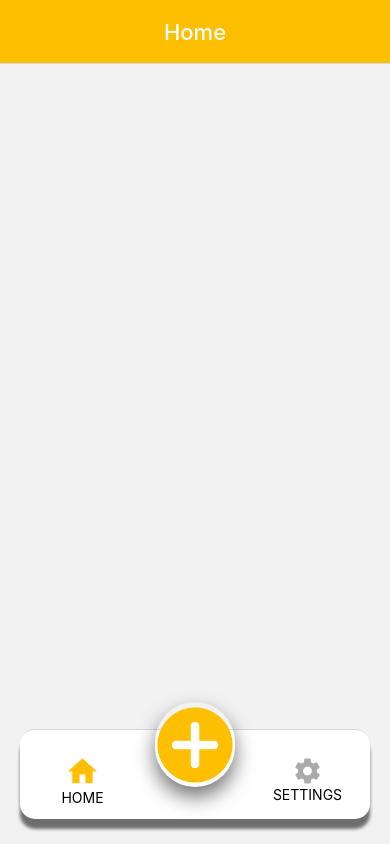
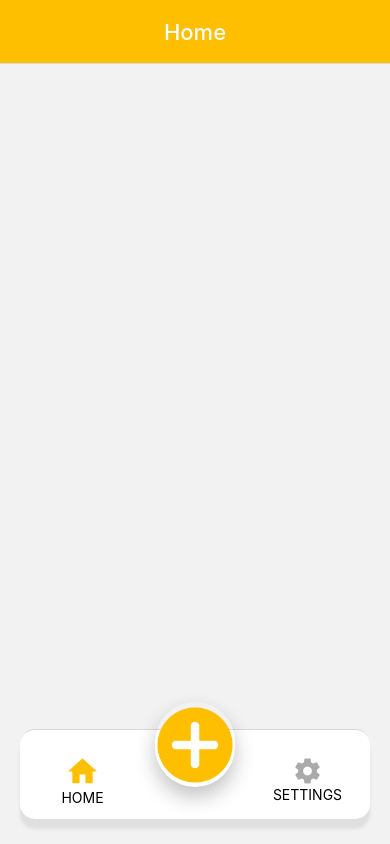
Before and after one commit to eumaninho54/yourCurrency, a React Native app: screen / in a window 390 px wide. Built offline with nearby package versions, Linux system fonts and the light colour scheme.

Commit message:
shadow fixed

```diff
--- a/App.tsx
+++ b/App.tsx
@@ -7,7 +7,7 @@ console.tron = reactotron
 export default function App() {
 
   return (
-    <SafeAreaView style={{flex: 1}}>
+    <SafeAreaView style={{flex: 1, backgroundColor: '#FEBF01'}}>
       <StatusBar animated backgroundColor={'#FEBF01'} />
       <Routes />
     </SafeAreaView>
--- a/src/routes/Tab/styles.ts
+++ b/src/routes/Tab/styles.ts
@@ -4,7 +4,7 @@ import styled from 'styled-components/native'
 
 export const StyleTabNav = StyleSheet.create({
     shadow: {
-        shadowColor: '#00000070',
+        shadowColor: '#00000010',
         shadowOffset: {
             width: 0,
             height: 10,
@@ -24,7 +24,7 @@ export const StyleAdd = StyleSheet.create({
     },
 
     view: {
-        shadowColor: '#00000070',
+        shadowColor: '#00000030',
         shadowOffset: {
             width: 0,
             height: 10,
```
